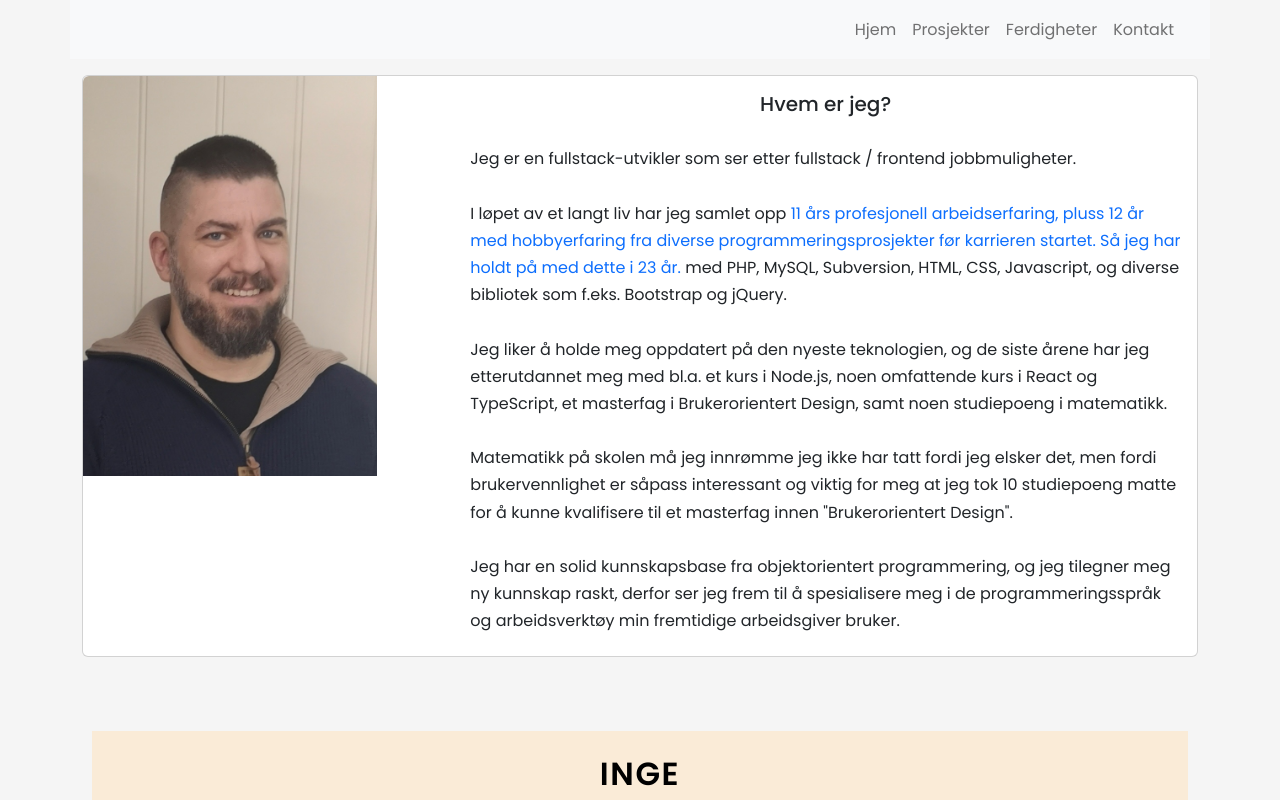
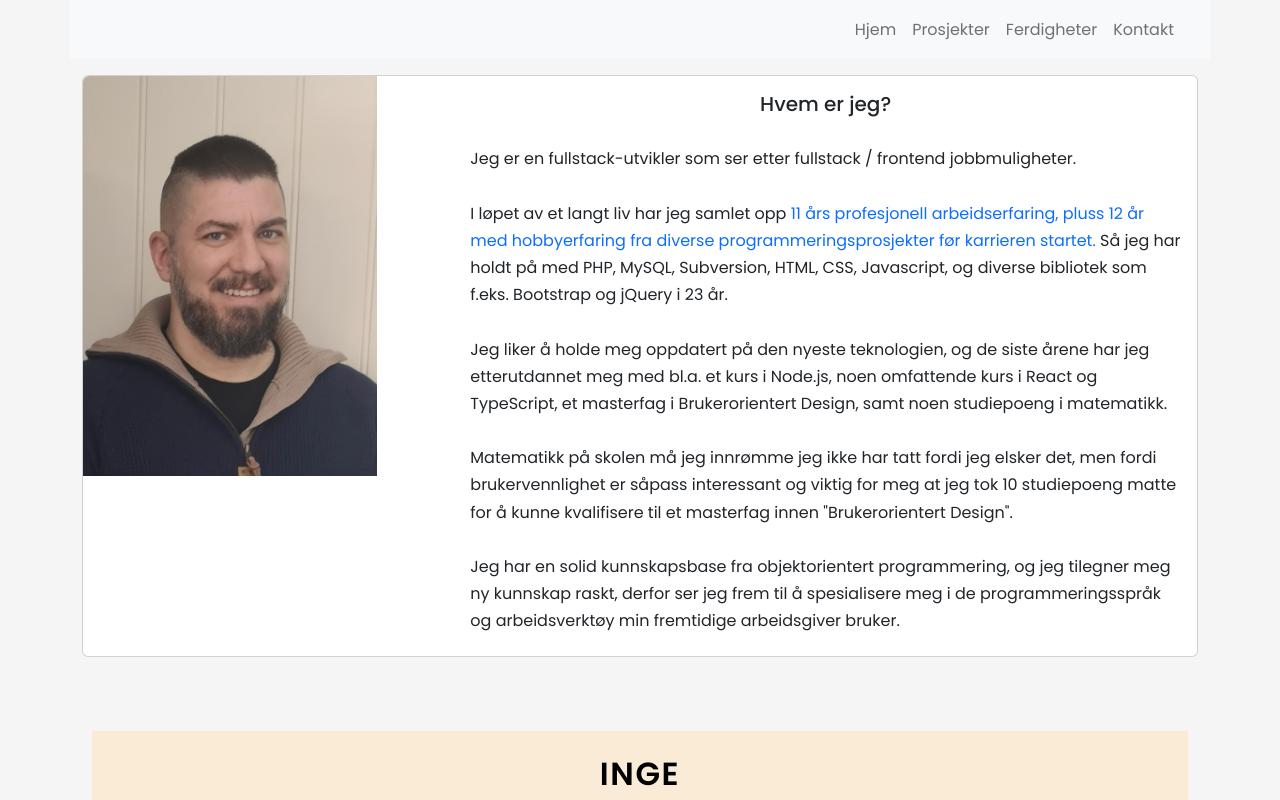
Before and after one commit to inge1980/portfolio, a React (Create React App) app: page / in a window 1280 px wide. Shown: the top 800 px of the page. Built offline with nearby package versions, Linux system fonts and the light colour scheme.

Commit message:
Updating portfolio 2024, Intro

```diff
--- a/src/components/Intro/Intro.js
+++ b/src/components/Intro/Intro.js
@@ -16,12 +16,12 @@ const Intro = () => {
       </React.Fragment>
     ),
     linkText:
-      "11 års profesjonell arbeidserfaring, pluss 12 år med hobbyerfaring fra diverse programmeringsprosjekter før karrieren startet. Så jeg har holdt på med dette i 23 år.",
+      "11 års profesjonell arbeidserfaring, pluss 12 år med hobbyerfaring fra diverse programmeringsprosjekter før karrieren startet.",
     desc2: (
       <React.Fragment>
         {" "}
-        med PHP, MySQL, Subversion, HTML, CSS, Javascript, og diverse bibliotek
-        som f.eks. Bootstrap og jQuery.
+        Så jeg har holdt på med PHP, MySQL, Subversion, HTML, CSS, Javascript, og diverse bibliotek
+        som f.eks. Bootstrap og jQuery i 23 år.
         <br />
         <br />
         Jeg liker å holde meg oppdatert på den nyeste teknologien, og de siste
```
